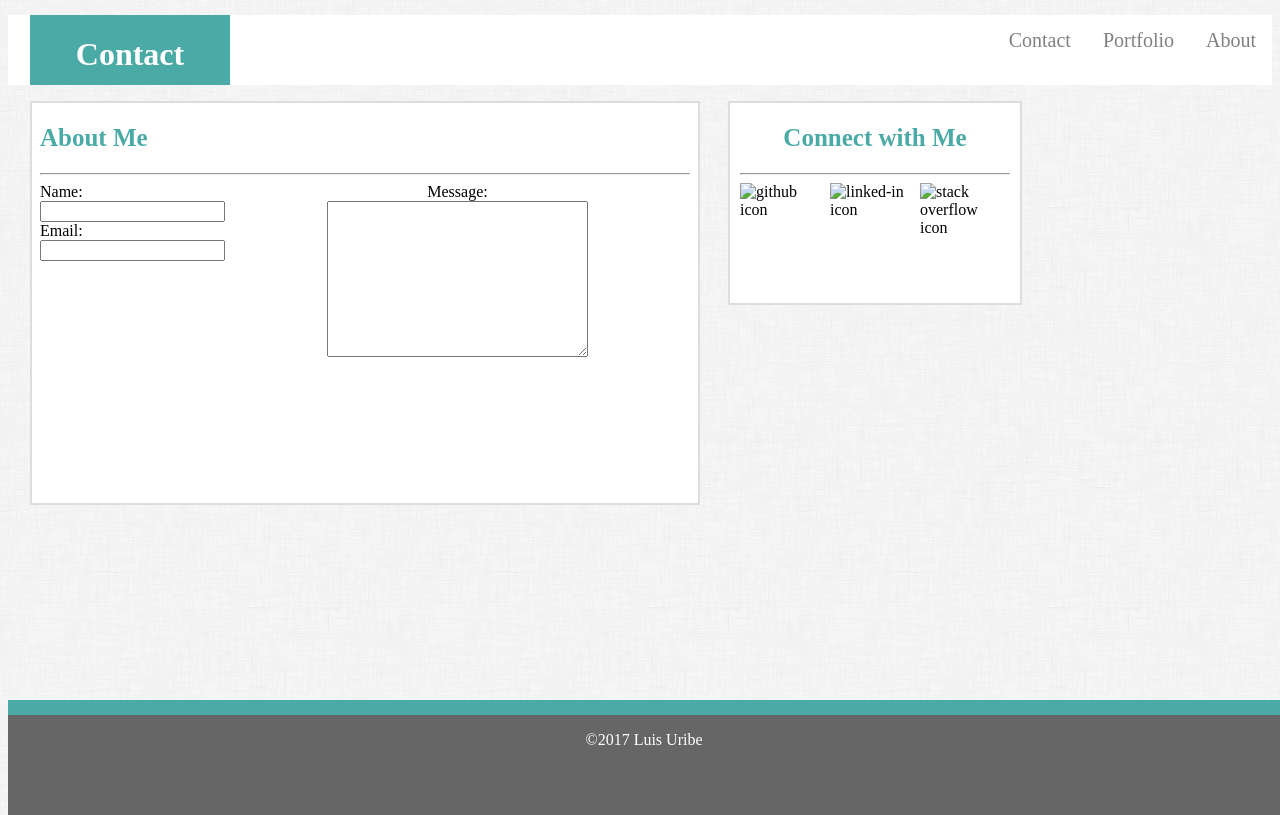
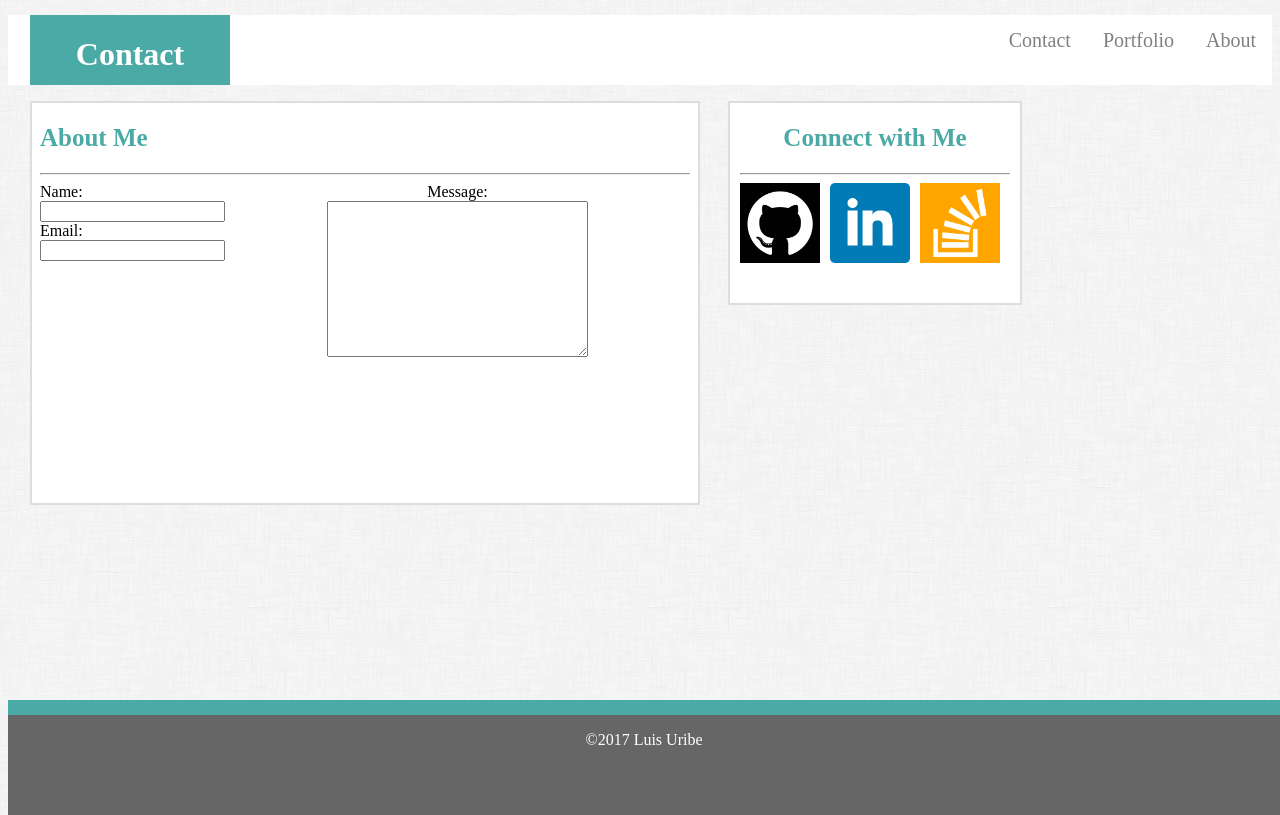
Before and after one commit to Luissv5/Basic-portfolio, a plain HTML site: page contact.html in a window 1280 px wide. Drawn offline with Linux system fonts and the light colour scheme.

Commit message:
Update contact.html

```diff
--- a/contact.html
+++ b/contact.html
@@ -48,11 +48,11 @@
 
   <hr>
 
-  <img src="assets/images/github.jpg" alt="github icon" width="80px" height="80px" style="float: left; padding-right: 10px;">
+  <img src="github.jpg" alt="github icon" width="80px" height="80px" style="float: left; padding-right: 10px;">
 
-  <img src="assets/images/linked-in.jpg" alt="linked-in icon" width="80px" height="80px" style="float: left; padding-right: 10px;">
+  <img src="linked-in.jpg" alt="linked-in icon" width="80px" height="80px" style="float: left; padding-right: 10px;">
 
-  <img src="assets/images/stack.jpg" alt="stack overflow icon" width="80px" height="80px" style="float: left;">
+  <img src="stack.jpg" alt="stack overflow icon" width="80px" height="80px" style="float: left;">
 
 </div>
 
```
